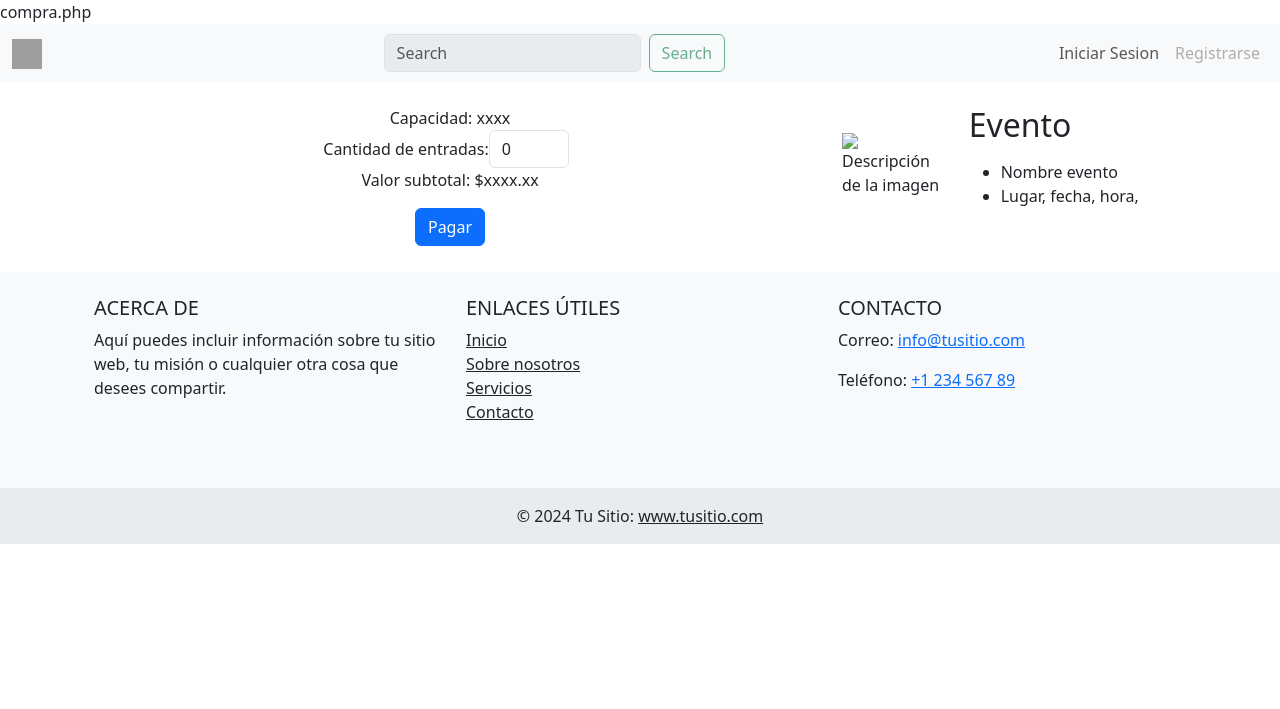
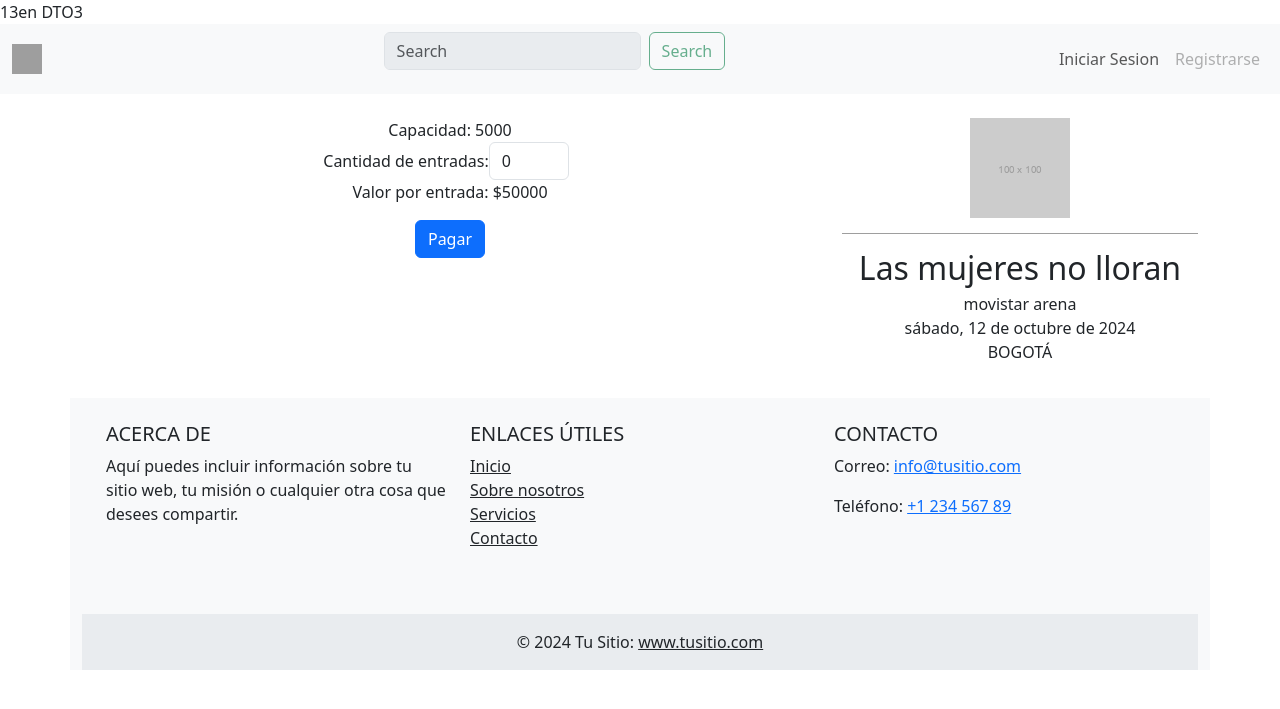
Before and after one commit to Fabian-Caro/BlueTicket, a PHP site: page /compra.php?idEvento=1&idDetalle=3 in a window 1280 px wide. Shown: the top 709 px of the page. Run offline with PHP 8.4, Linux system fonts and the light colour scheme; data comes from the database, SQL or seed files in the repository; some libraries are stand-ins or nearby versions; grey boxes are pictures that could not be loaded.

Commit message:
Feature: información en pagina de compra

```diff
--- a/logica/DetallesEvento.php
+++ b/logica/DetallesEvento.php
@@ -170,6 +170,31 @@ class DetallesEvento {
         $conexion->cerrarConexion();
         return $detallesEventos;
     }
+
+    public function consultarIdDetalles($idDetalle) {
+        $conexion = new Conexion();
+        $conexion->abrirConexion();
+        $detallesEventoDAO = new DetallesEventoDAO();
+
+        echo "en DTO" . $idDetalle;
+
+        $conexion->ejecutarConsulta($detallesEventoDAO->consultarIdDetallesEvento($idDetalle));
+
+        $registro = $conexion->siguienteRegistro();
+        if (!$registro) {
+            return null;
+        }
+
+        $lugar = new Lugar($registro[6]);
+        $lugar->consultar();
+        $idEvento = new Evento($registro[7]);
+        $idEvento->consultar();
+
+        $detalles = new DetallesEvento($registro[0], $registro[1], $registro[2], $registro[3], $registro[4], $registro[5], $lugar, $idEvento);
+
+        $conexion->cerrarConexion();
+        return $detalles;
+    }
 }
 
 ?>
--- a/persistencia/Conexion.php
+++ b/persistencia/Conexion.php
@@ -5,7 +5,7 @@ class Conexion{
     private $resultado;
 
     public function abrirConexion(){
-        $this -> mysqlConexion = new mysqli("localhost", "root", "", "blueticket",3307);
+        $this -> mysqlConexion = new mysqli("localhost", "root", "1234", "blueticket");
     }
 
     public function ejecutarConsulta($sentenciaSQL){
--- a/persistencia/DetallesEventoDAO.php
+++ b/persistencia/DetallesEventoDAO.php
@@ -29,6 +29,10 @@ class DetallesEventoDAO {
     public function consultarDetallesEvento($idEvento) {
         return "SELECT idDetalle, fecha, hora_inicio, hora_final, costo, aforo, idLugar, idEvento FROM detalle_evento WHERE idEvento = $idEvento ORDER BY fecha ASC";
     }
+
+    public function consultarIdDetallesEvento($idDetalle) {
+        return "SELECT idDetalle, fecha, hora_inicio, hora_final, costo, aforo, idLugar, idEvento FROM detalle_evento WHERE idDetalle = ". intval($idDetalle);
+    }
 }
 
 ?>
--- a/presentacion/compra.php
+++ b/presentacion/compra.php
@@ -1,11 +1,34 @@
+<?php
+require_once(__DIR__ . '/../logica/Lugar.php');
+require_once(__DIR__ . '/../logica/Evento.php');
+require_once(__DIR__ . '/../logica/DetallesEvento.php');
+$idEvento = isset($_GET['idEvento']) ? intval($_GET['idEvento']) : 0;
+$idDetalle = isset($_GET['idDetalle']) ? intval($_GET['idDetalle']) : 0;
+
+echo $idEvento;
+echo $idDetalle;
+
+$evento = new Evento();
+$eventoData = $evento->consultarIdEvento($idEvento);
+$detallesEvento = new DetallesEvento();
+$detallesData = $detallesEvento->consultarIdDetalles($idDetalle);
+
+if (!$eventoData) {
+    echo "Evento no encontrado";
+    exit;
+}
+
+?>
+
 <!doctype html>
-<html lang="en">
+<html lang="es">
 
 <head>
     <meta charset="utf-8">
     <meta name="viewport" content="width=device-width, initial-scale=1">
-    <title>Blue Ticket</title>
+    <title><?php echo $eventoData->getNombre(); ?></title>
     <link href="https://cdn.jsdelivr.net/npm/bootstrap@5.3.3/dist/css/bootstrap.min.css" rel="stylesheet" integrity="sha384-QWTKZyjpPEjISv5WaRU9OFeRpok6YctnYmDr5pNlyT2bRjXh0JMhjY6hW+ALEwIH" crossorigin="anonymous">
+    <link href="estilos.css" rel="stylesheet">
 </head>
 
 <body>
@@ -16,40 +39,64 @@
         <div class="row">
             <div class="col-md-8">
                 <ul class="list-unstyled text-center">
-                    <li>Capacidad: xxxx</li>
+                    <?php
+                    echo "<li>Capacidad: " . $detallesData->getAforoEvento() . "</li>";
+                    ?>
                     <li class="d-flex justify-content-center align-items-center">
                         <span>Cantidad de entradas: </span>
                         <div class="d-flex align-items-center">
-                            <input type="number" id="contador" value="0" class="form-control me-2" style="width: 80px;" min="0">
+                            <input type="number" name="cantidad" id="contador" value="0" class="form-control me-2" style="width: 80px;" min="0" max="<?php echo $detallesData->getAforoEvento(); ?>">
                         </div>
                     </li>
-                    <li>Valor subtotal: $xxxx.xx</li>
+                    <?php
+                    echo "<li>Valor por entrada: $" . $detallesData->getCostoEvento() . "</li>";
+                    ?>
                 </ul>
                 <div class="d-flex justify-content-center mt-3">
                     <button class="btn btn-primary" onclick="location.href='pago.php'">Pagar</button>
                 </div>
             </div>
-
             <div class="col-md-4">
                 <div class="row align-items-center">
-                    <div class="col-md-4 mb-4">
-                        <img src="https://via.placeholder.com/100" alt="Descripción de la imagen" class="img-fluid" style="max-width: 100px; height: auto;">
+                    <div align="center">
+                        <img src="imagenes/100.png" alt="Descripción de la imagen" class="img-fluid" style="max-width: 100px; height: auto;">
                     </div>
-                    <div class="col-md-8 mb-4">
-                        <h2>Evento</h2>
-                        <p>
-                        <ul>
-                            <li>Nombre evento</li>
-                            <li>Lugar, fecha, hora, </li>
-                        </ul>
-                        </p>
+                    <!-- inicia: Información Evento -->
+                    <div align="center" style="padding-top:10px">
+                        <div class="grisfondo" style="margin:5px auto 10px auto"><img src="images/spacer.gif" height="1" width="100%" /></div>
+                        <div style="margin:10px 0px 0px 0px; padding:0px 0px 10px 0px" class="font14" align="center">
+                            <?php
+                            echo "<div class='fs-2'>" . $eventoData->getNombre() . "</div>";
+                            echo "<div class='fs-6'>" . $detallesData->getIdLugarEvento()->getNombreLugar() . "</div>";
+                            $fecha = $detallesData->getFechaEvento();
+
+                            if ($fecha) {
+                                $date = new DateTime($fecha);
+                                $dias = ['domingo', 'lunes', 'martes', 'miércoles', 'jueves', 'viernes', 'sábado'];
+                                $meses = ['enero', 'febrero', 'marzo', 'abril', 'mayo', 'junio', 'julio', 'agosto', 'septiembre', 'octubre', 'noviembre', 'diciembre'];
+
+                                $diaNombre = $dias[$date->format('w')]; // Día de la semana
+                                $dia = $date->format('d'); // Día del mes
+                                $mesNombre = $meses[$date->format('n') - 1]; // Nombre del mes
+                                $anio = $date->format('Y'); // Año
+
+                                $fechaFormateada = "{$diaNombre}, {$dia} de {$mesNombre} de {$anio}";
+
+                                echo "<div class='fs-6'>" . $fechaFormateada . "</div>"; // Muestra la fecha en español
+                            } else {
+                                echo "Fecha no disponible.";
+                            }
+                            echo "<div class='font14'>BOGOTÁ</div>"; // Hay que mostrar la ciudad
+                            ?>
+
+                        </div>
                     </div>
+                    <!-- termina: Información Evento -->
+
                 </div>
             </div>
-        </div>
-    </div>
 
-    <?php include 'footer.php' ?>
+            <?php include 'footer.php' ?>
 
 </body>
 
--- a/presentacion/estilos.css
+++ b/presentacion/estilos.css
@@ -25,3 +25,8 @@ footer {
     transition: 0.5s;
     color: #3F51B5
 }
+
+ul {
+    list-style-type: none; /* Elimina los puntos de la lista */
+    padding-left: 0; /* Opcional: elimina el espacio de sangría predeterminado */
+}
--- a/presentacion/index.php
+++ b/presentacion/index.php
@@ -11,6 +11,7 @@ require_once(__DIR__ . '/../logica/Evento.php');
     <meta name="viewport" content="width=device-width, initial-scale=1">
     <title>Blue Ticket</title>
     <link href="https://cdn.jsdelivr.net/npm/bootstrap@5.3.3/dist/css/bootstrap.min.css" rel="stylesheet" integrity="sha384-QWTKZyjpPEjISv5WaRU9OFeRpok6YctnYmDr5pNlyT2bRjXh0JMhjY6hW+ALEwIH" crossorigin="anonymous">
+    <link href="estilos.css" rel="stylesheet">
 </head>
 
 <body>
--- a/presentacion/navbar.php
+++ b/presentacion/navbar.php
@@ -1,6 +1,6 @@
 <?php
 $paginaAnterior = basename($_SERVER['PHP_SELF']);
-echo $paginaAnterior;
+## echo $paginaAnterior;
 session_start();
 if($paginaAnterior=="evento.php"){
     $_SESSION["idEvento"] = $idEvento;
--- a/presentacion/pago.php
+++ b/presentacion/pago.php
@@ -1,5 +1,5 @@
 <!doctype html>
-<html lang="en">
+<html lang="es">
 
 <head>
     <meta charset="utf-8">
@@ -86,7 +86,7 @@
 
             <div class="col-md-4">
                 <div class="card card-blue p-3 text-black mb-3">
-                <img src="https://via.placeholder.com/100" alt="Descripción de la imagen" class="img-fluid" style="max-width: 100px; height: auto;">
+                <img src="imagenes/100.png" alt="Descripción de la imagen" class="img-fluid" style="max-width: 100px; height: auto;">
                     <span>Evento</span>
                     <div class="d-flex flex-row align-items-end mb-3">
                         <h1 class="mb-0 yellow">$549</h1> <span>.99</span>
```
Also changed, not shown: presentacion/evento.php (+27 -7 lines).
